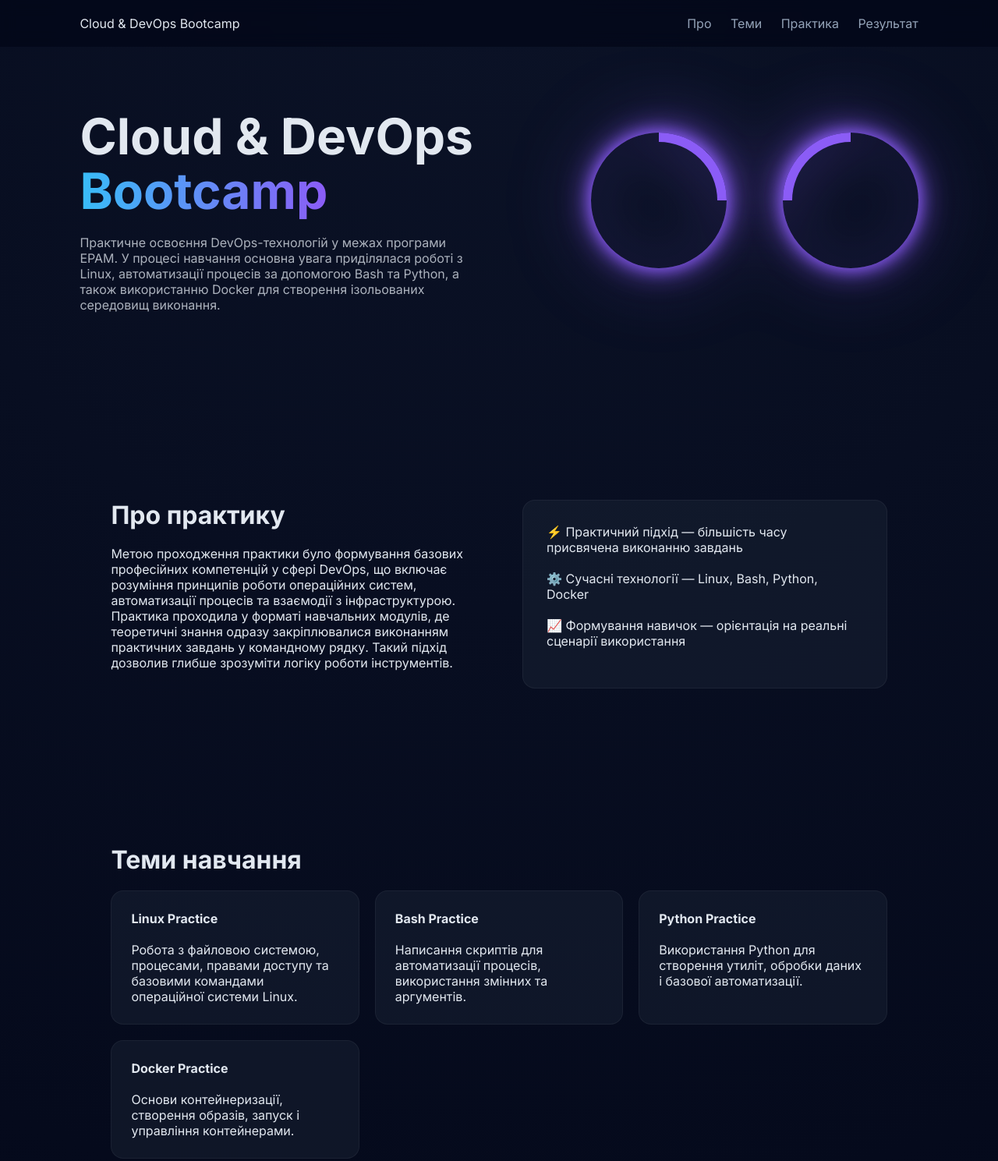
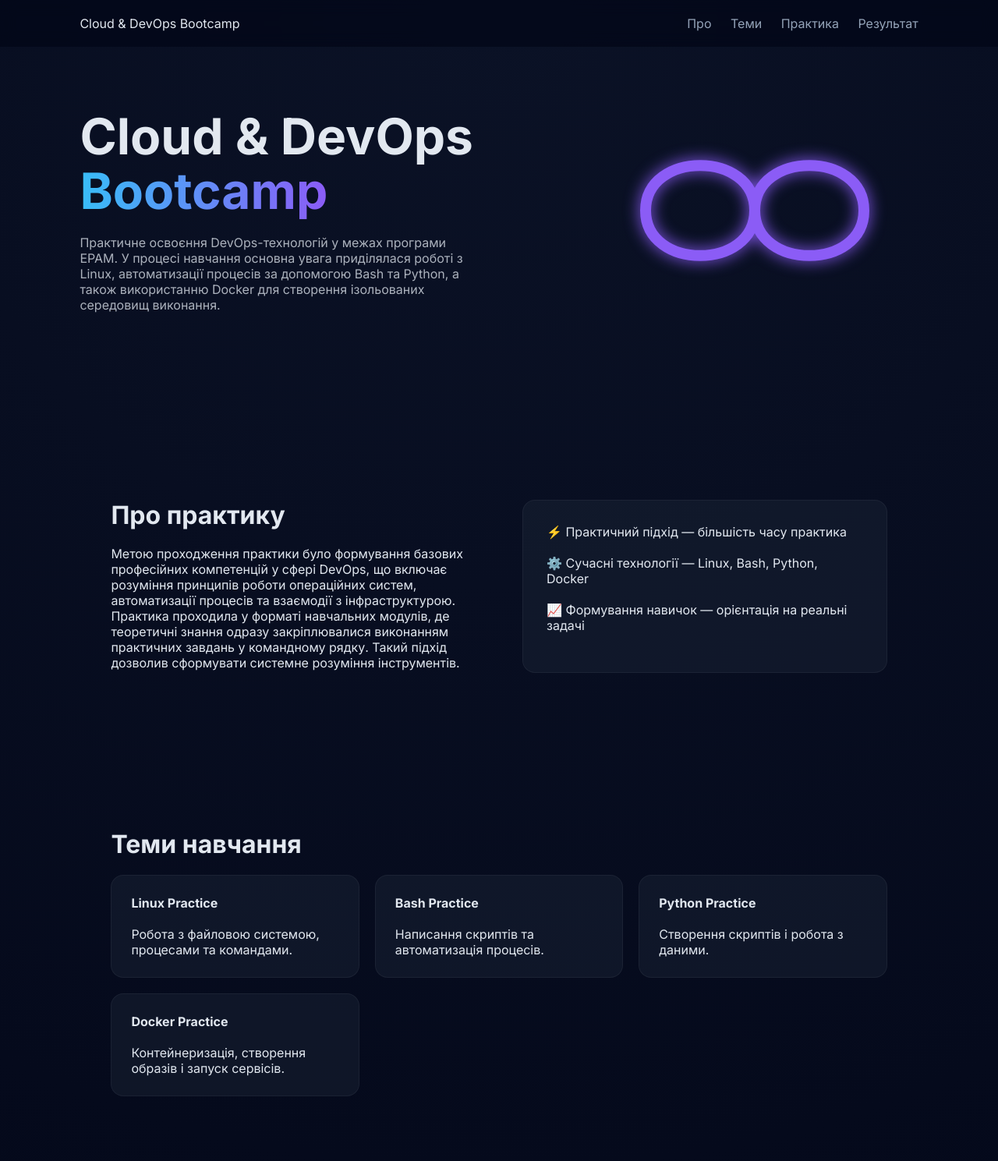
Before and after one commit to sofianadraga/devops-bootcamp, a plain HTML site: page index.html in a window 1280 px wide. Shown: the top 1489 px of the page at 78% size. Drawn offline with Linux system fonts and the light colour scheme.

Commit message:
Update index.html

```diff
--- a/index.html
+++ b/index.html
@@ -60,36 +60,20 @@
     opacity:.75;
 }
 
-/* INFINITY */
-.infinity{
+/* INFINITY SVG */
+.infinity-svg{
     width:420px;
-    height:200px;
-    position:relative;
-    filter:drop-shadow(0 0 40px rgba(139,92,246,0.6));
+    filter:
+        drop-shadow(0 0 20px #8b5cf6)
+        drop-shadow(0 0 40px #8b5cf6)
+        drop-shadow(0 0 80px rgba(139,92,246,0.5));
+    animation:pulse 3s infinite;
 }
 
-.infinity::before,
-.infinity::after{
-    content:"";
-    position:absolute;
-    width:150px;
-    height:150px;
-    border:12px solid transparent;
-    border-top:12px solid #8b5cf6;
-    border-radius:50%;
-    box-shadow:
-        0 0 20px #8b5cf6,
-        0 0 40px #8b5cf6;
-}
-
-.infinity::before{
-    left:0;
-    transform:rotate(45deg);
-}
-
-.infinity::after{
-    right:0;
-    transform:rotate(-45deg);
+@keyframes pulse{
+    0%{filter:drop-shadow(0 0 10px #8b5cf6)}
+    50%{filter:drop-shadow(0 0 40px #8b5cf6)}
+    100%{filter:drop-shadow(0 0 10px #8b5cf6)}
 }
 
 /* SECTION */
@@ -197,7 +181,18 @@
         </p>
     </div>
 
-    <div class="infinity"></div>
+    <!-- НОРМАЛЬНА НЕСКІНЧЕННІСТЬ -->
+    <svg class="infinity-svg" viewBox="0 0 300 150">
+        <path d="M50,75
+                 C50,20 150,20 150,75
+                 C150,130 250,130 250,75
+                 C250,20 150,20 150,75
+                 C150,130 50,130 50,75"
+              fill="none"
+              stroke="#8b5cf6"
+              stroke-width="10"
+              stroke-linecap="round"/>
+    </svg>
 </div>
 
 <section id="about" class="fade">
@@ -215,14 +210,14 @@
             <p>
                 Практика проходила у форматі навчальних модулів, де теоретичні знання
                 одразу закріплювалися виконанням практичних завдань у командному рядку.
-                Такий підхід дозволив глибше зрозуміти логіку роботи інструментів.
+                Такий підхід дозволив сформувати системне розуміння інструментів.
             </p>
         </div>
 
         <div class="feature-box">
-            <div class="feature">⚡ Практичний підхід — більшість часу присвячена виконанню завдань</div>
+            <div class="feature">⚡ Практичний підхід — більшість часу практика</div>
             <div class="feature">⚙️ Сучасні технології — Linux, Bash, Python, Docker</div>
-            <div class="feature">📈 Формування навичок — орієнтація на реальні сценарії використання</div>
+            <div class="feature">📈 Формування навичок — орієнтація на реальні задачі</div>
         </div>
 
     </div>
@@ -234,26 +229,22 @@
     <div class="grid">
         <div class="card">
             <b>Linux Practice</b><br><br>
-            Робота з файловою системою, процесами, правами доступу
-            та базовими командами операційної системи Linux.
+            Робота з файловою системою, процесами та командами.
         </div>
 
         <div class="card">
             <b>Bash Practice</b><br><br>
-            Написання скриптів для автоматизації процесів,
-            використання змінних та аргументів.
+            Написання скриптів та автоматизація процесів.
         </div>
 
         <div class="card">
             <b>Python Practice</b><br><br>
-            Використання Python для створення утиліт,
-            обробки даних і базової автоматизації.
+            Створення скриптів і робота з даними.
         </div>
 
         <div class="card">
             <b>Docker Practice</b><br><br>
-            Основи контейнеризації, створення образів,
-            запуск і управління контейнерами.
+            Контейнеризація, створення образів і запуск сервісів.
         </div>
     </div>
 </section>
@@ -263,8 +254,8 @@
 
     <p>
         У межах кожного модуля виконувалися практичні завдання,
-        що дозволили закріпити отримані знання та сформувати
-        практичні навички роботи з інструментами DevOps.
+        що дозволило закріпити отримані знання та сформувати навички
+        роботи з інструментами DevOps.
     </p>
 
     <div class="screens">
@@ -284,9 +275,8 @@
     </p>
 
     <p>
-        Отриманий досвід дозволяє краще розуміти принципи автоматизації,
-        роботи з інфраструктурою та підготовки середовищ виконання,
-        що є ключовими аспектами сучасного DevOps-підходу.
+        Отриманий досвід є основою для подальшого розвитку у сфері DevOps
+        та роботи з сучасною ІТ-інфраструктурою.
     </p>
 </section>
 
```
